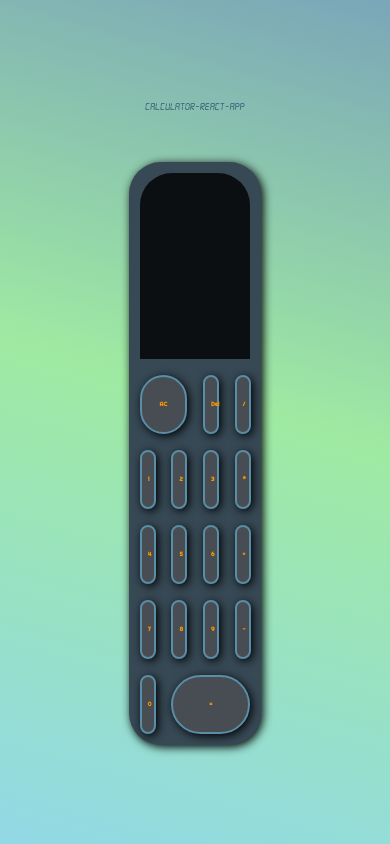
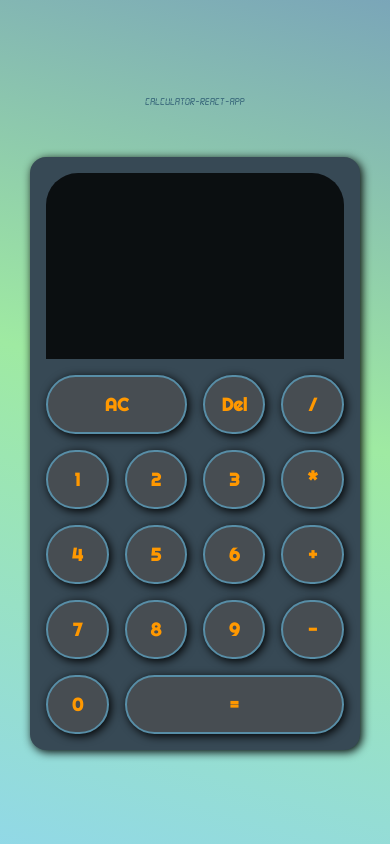
Before and after one commit to Luayabbas1981/react-calc, a React (Create React App) app: page / in a window 390 px wide. Built offline with nearby package versions, Linux system fonts and the light colour scheme.

Commit message:
fix-responsive

```diff
--- a/src/App.css
+++ b/src/App.css
@@ -11,6 +11,7 @@
   border-radius: 2rem;
   box-shadow: 2px 2px 10px black;
 }
+
 .span-two {
   grid-column: span 2;
 }
@@ -66,3 +67,23 @@ button:hover {
 
 
 }
+@media(max-width:767px){
+  .calculator-grid{
+    padding: 1rem;
+    border-radius: 1rem;
+    grid-template-columns: repeat(4, 16vw);
+  }
+  .calculator-grid button{
+    font-size: large;
+  }
+  .main{
+    padding-right: 1rem;
+    font-size: 3rem;
+
+  }
+  .secondary{
+    padding-right: 1rem;
+    font-size: 1.8rem;
+
+  }
+}
```
